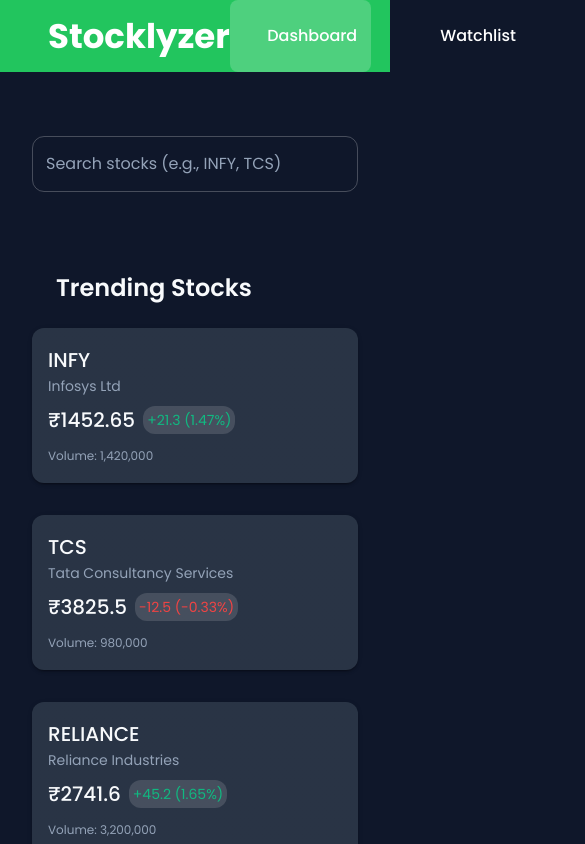
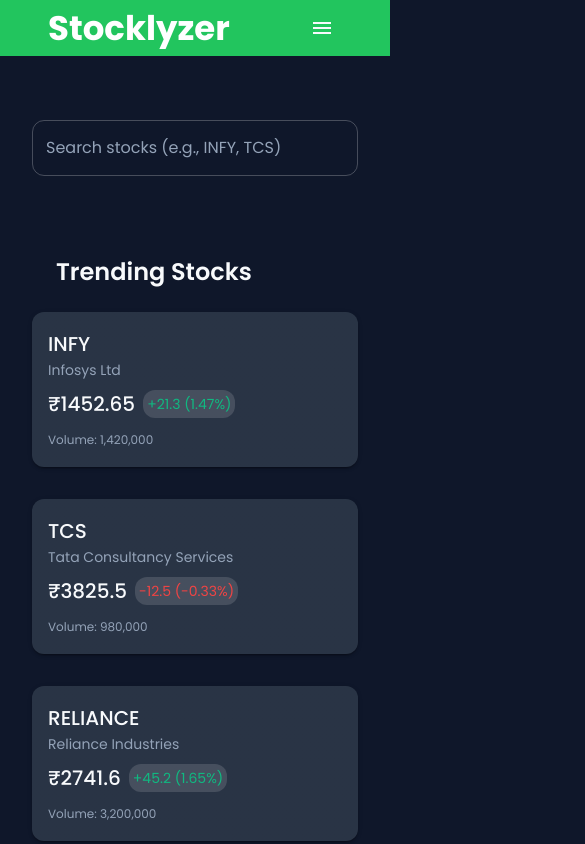
Before and after one commit to Dnyanesh1999/stocklyzer, a React (Vite) app: page / in a window 390 px wide. Shown: the top 844 px of the page, 585 px wide, since content can reach past the window. Built offline with nearby package versions, Linux system fonts and the light colour scheme; some icons are missing.

Commit message:
feat: make navbar responsive

```diff
--- a/src/components/Navbar.jsx
+++ b/src/components/Navbar.jsx
@@ -1,9 +1,25 @@
-import { AppBar, Toolbar, Box, Typography, Button } from "@mui/material";
+import {
+  AppBar,
+  Toolbar,
+  Box,
+  Typography,
+  Button,
+  IconButton,
+  Drawer,
+  List,
+  ListItem,
+  ListItemButton,
+  ListItemIcon,
+  ListItemText,
+  useTheme,
+  useMediaQuery,
+} from "@mui/material";
 import { Link, useLocation } from "react-router-dom";
 import TrendingUp from "@mui/icons-material/TrendingUp";
 import Settings from "@mui/icons-material/Settings";
 import FavoriteOutlined from "@mui/icons-material/FavoriteOutlined";
-import { SmartToy } from "@mui/icons-material";
+import { SmartToy, Menu } from "@mui/icons-material";
+import { useState } from "react";
 
 const navLinks = [
   { lable: "Dashboard", path: "/", icon: <TrendingUp /> },
@@ -14,6 +30,33 @@
 
 const Navbar = () => {
   const location = useLocation();
+  const theme = useTheme();
+  const isMobile = useMediaQuery(theme.breakpoints.down("md"));
+  const [drawerOpen, setDrawerOpen] = useState(false);
+
+  const toggleDrawer = (open) => () => {
+    setDrawerOpen(open);
+  };
+
+  const drawerContent = (
+    <Box sx={{ width: 250 }} role="presentation" onClick={toggleDrawer(false)}>
+      <List>
+        {navLinks.map((link) => (
+          <ListItem key={link.path} disablePadding>
+            <ListItemButton
+              component={Link}
+              to={link.path}
+              selected={location.pathname === link.path}
+            >
+              <ListItemIcon>{link.icon}</ListItemIcon>
+              <ListItemText primary={link.lable} />
+            </ListItemButton>
+          </ListItem>
+        ))}
+      </List>
+    </Box>
+  );
+
   return (
     <AppBar
       position="static"
@@ -33,6 +76,16 @@
         >
           Stocklyzer
         </Typography>
+        {isMobile ? (
+          <>
+            <IconButton color="inherit" onClick={toggleDrawer(true)}>
+              <Menu />
+            </IconButton>
+            <Drawer anchor="right" open={drawerOpen} onClose={toggleDrawer(false)}>
+              {drawerContent}
+            </Drawer>
+          </>
+        ) : (
           <Box display="flex" gap={4}>
             {navLinks.map((link) => (
               <Button
@@ -61,6 +114,7 @@
               </Button>
             ))}
           </Box>
+        )}
       </Toolbar>
     </AppBar>
   );
```
Lines whose indentation alone changed are shown as unchanged.
